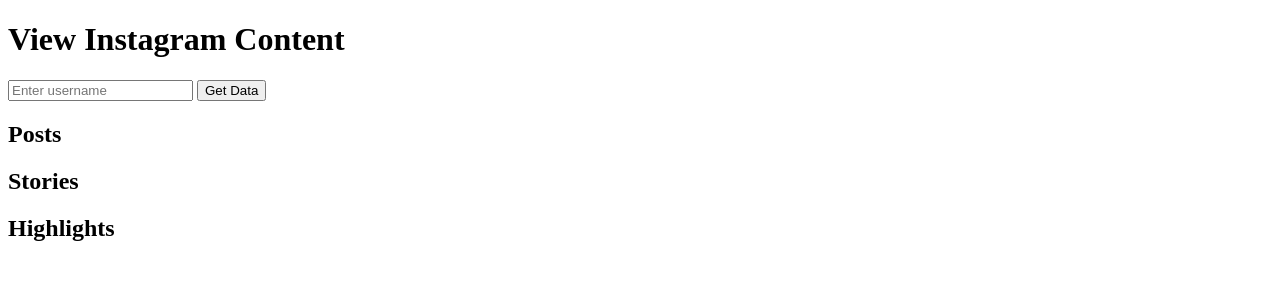
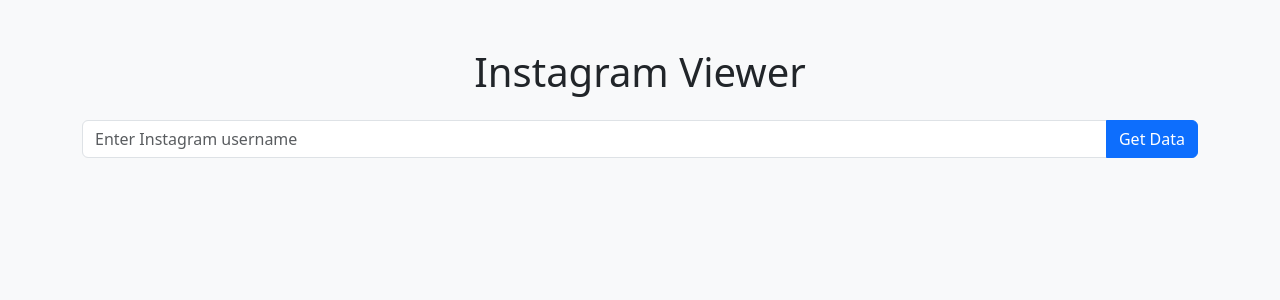
Before and after one commit to alzanati07/insta, a Flask app: page / in a window 1280 px wide. Shown: the top 300 px of the page. Run offline with Flask 3, Linux system fonts and the light colour scheme.

Commit message:
Update index.html

```diff
--- a/templates/index.html
+++ b/templates/index.html
@@ -3,27 +3,54 @@
 <head>
     <meta charset="UTF-8">
     <title>Instagram Viewer</title>
+    <link href="https://cdn.jsdelivr.net/npm/bootstrap@5.3.0/dist/css/bootstrap.min.css" rel="stylesheet">
 </head>
-<body>
-    <h1>View Instagram Content</h1>
-    <form method="POST">
-        <input type="text" name="target_username" placeholder="Enter username" required>
-        <button type="submit">Get Data</button>
+<body class="bg-light">
+
+<div class="container py-5">
+    <h1 class="text-center mb-4">Instagram Viewer</h1>
+
+    <form method="POST" class="mb-5">
+        <div class="input-group">
+            <input type="text" name="target_username" class="form-control" placeholder="Enter Instagram username" required>
+            <button type="submit" class="btn btn-primary">Get Data</button>
+        </div>
     </form>
 
-    <h2>Posts</h2>
+    {% if posts %}
+    <h2 class="mb-3">Posts</h2>
+    <div class="row g-3 mb-4">
         {% for post in posts %}
-        <img src="{{ post }}" alt="Post" width="200"><br>
+        <div class="col-md-3 col-sm-6">
+            <img src="{{ post }}" alt="Post" class="img-fluid rounded shadow-sm" loading="lazy">
+        </div>
         {% endfor %}
+    </div>
+    {% endif %}
 
-    <h2>Stories</h2>
+    {% if stories %}
+    <h2 class="mb-3">Stories</h2>
+    <div class="row g-3 mb-4">
         {% for story in stories %}
-        <img src="{{ story }}" alt="Story" width="200"><br>
+        <div class="col-md-3 col-sm-6">
+            <img src="{{ story }}" alt="Story" class="img-fluid rounded shadow-sm" loading="lazy">
+        </div>
         {% endfor %}
+    </div>
+    {% endif %}
 
-    <h2>Highlights</h2>
+    {% if highlights %}
+    <h2 class="mb-3">Highlights</h2>
+    <div class="row g-3">
         {% for highlight in highlights %}
-        <img src="{{ highlight }}" alt="Highlight" width="200"><br>
+        <div class="col-md-3 col-sm-6">
+            <img src="{{ highlight }}" alt="Highlight" class="img-fluid rounded shadow-sm" loading="lazy">
+        </div>
         {% endfor %}
+    </div>
+    {% endif %}
+
+</div>
+
 </body>
 </html>
```
Lines whose indentation alone changed are shown as unchanged.
